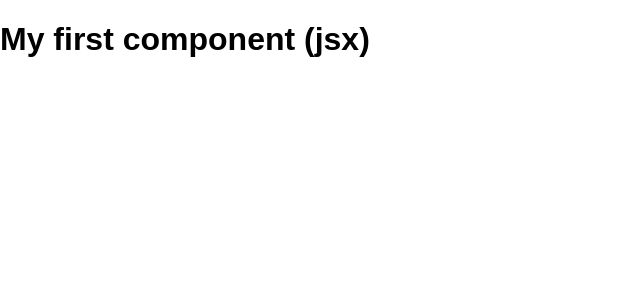
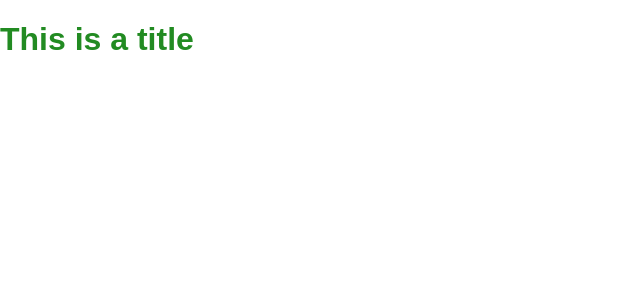
Before and after one commit to fmaylinch/react-sample-app, a React (Create React App) app: page / in a window 1280 px wide. Shown: the top 300 px of the page, without its empty margins (0-640 px from the left). Built offline with nearby package versions, Linux system fonts and the light colour scheme.

Commit message:
Passing props

```diff
--- a/src/App.js
+++ b/src/App.js
@@ -1,8 +1,11 @@
 import React from 'react';
 
 const App = function () {
-  //return React.createElement('h1', null, "My first component (normal js)");
-  return <h1>My first component (jsx)</h1>
+  return <Title text="This is a title" color="forestgreen"/>
+}
+
+const Title = function (props) {
+  return <h1 style={{color: props.color}}>{props.text}</h1>
 }
 
 export default App;
```
